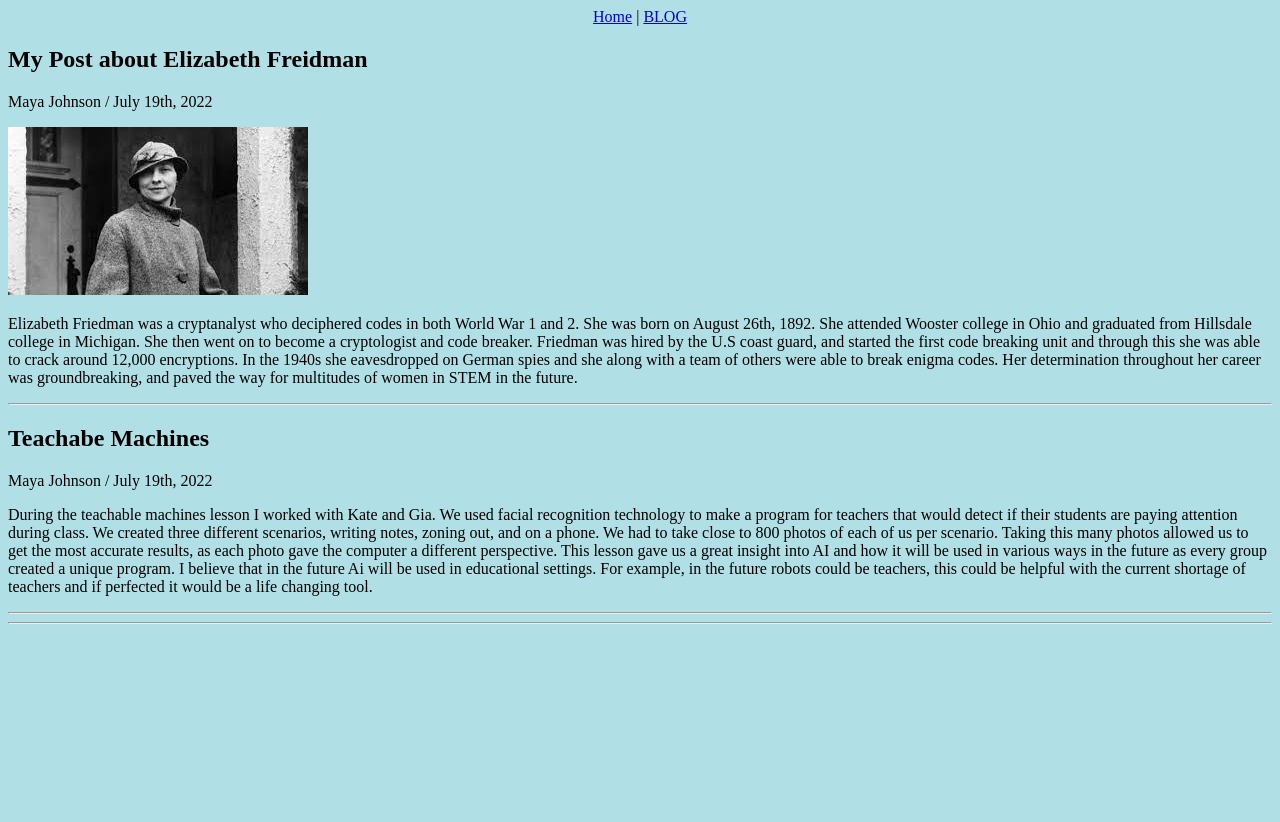
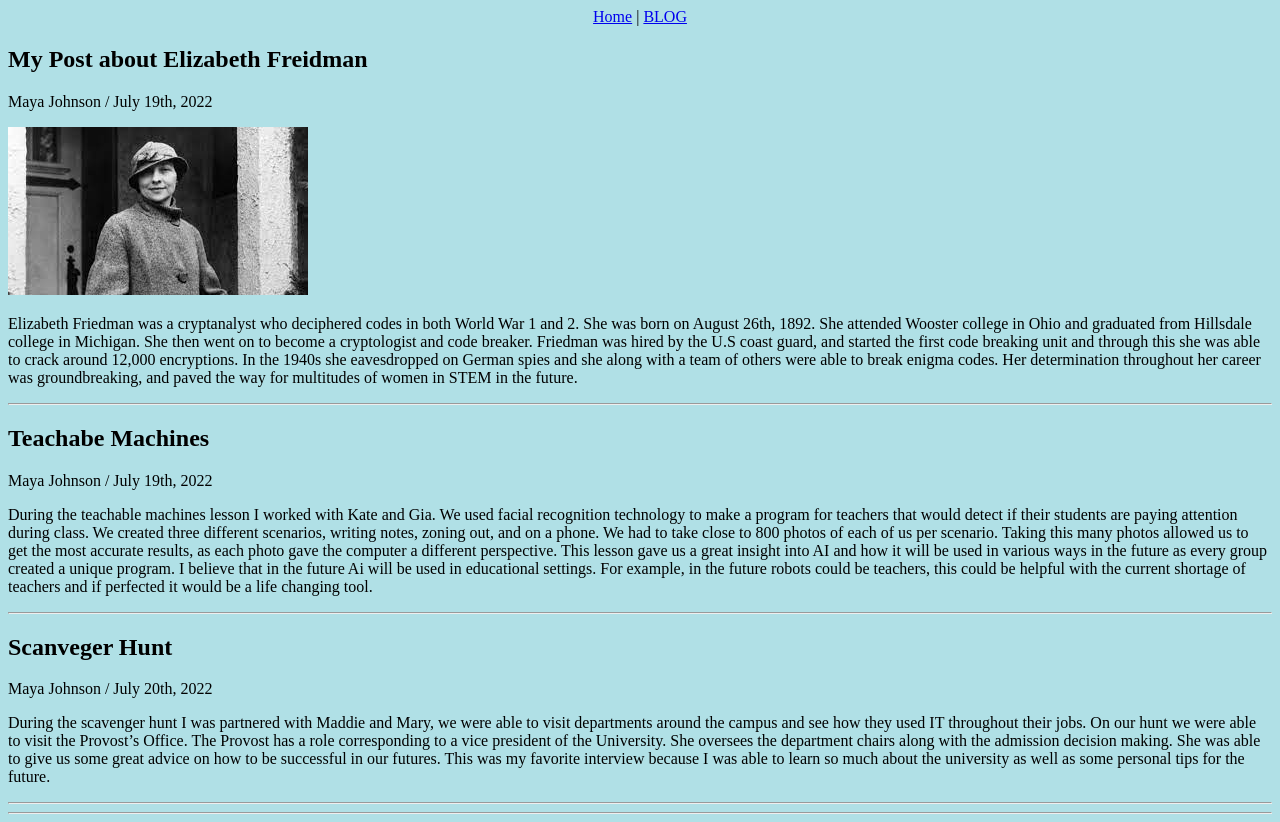
Before and after one commit to theitgirls/mjjohnso, a plain HTML site: page blog.html in a window 1280 px wide. Before the commit the page ends 800 px from the top, so only its background shows below. Drawn offline with Linux system fonts and the light colour scheme.

Commit message:
Add files via upload

```diff
--- a/blog.html
+++ b/blog.html
@@ -38,6 +38,15 @@
             </p>
             <hr>
 
+            <h2>Scanveger Hunt</h2>
+            <p>Maya Johnson / July 20th, 2022</p>
+            <p>
+                During the scavenger hunt I was partnered with Maddie and Mary, we were able to visit departments around the campus and see how they used IT throughout their jobs. On our hunt we were able to visit the Provost’s Office. The Provost has a role corresponding to a vice president of the University. She oversees the department chairs along with the admission decision making. She was able to give us some great advice on how to be successful in our futures. This was my favorite interview because I was able to learn so much about the university as well as some personal tips for the future.
+
+
+            </p>
+            <hr>
+
 
 
         <hr>
```
